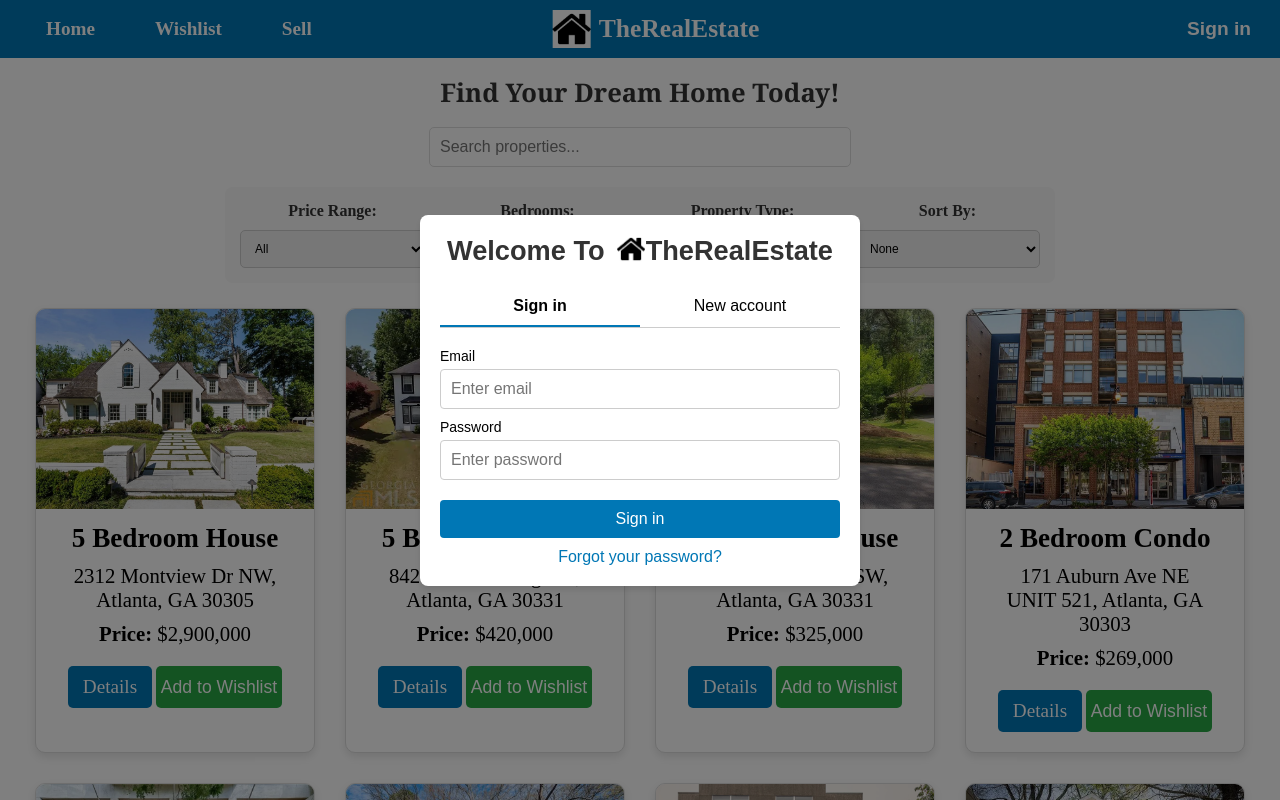
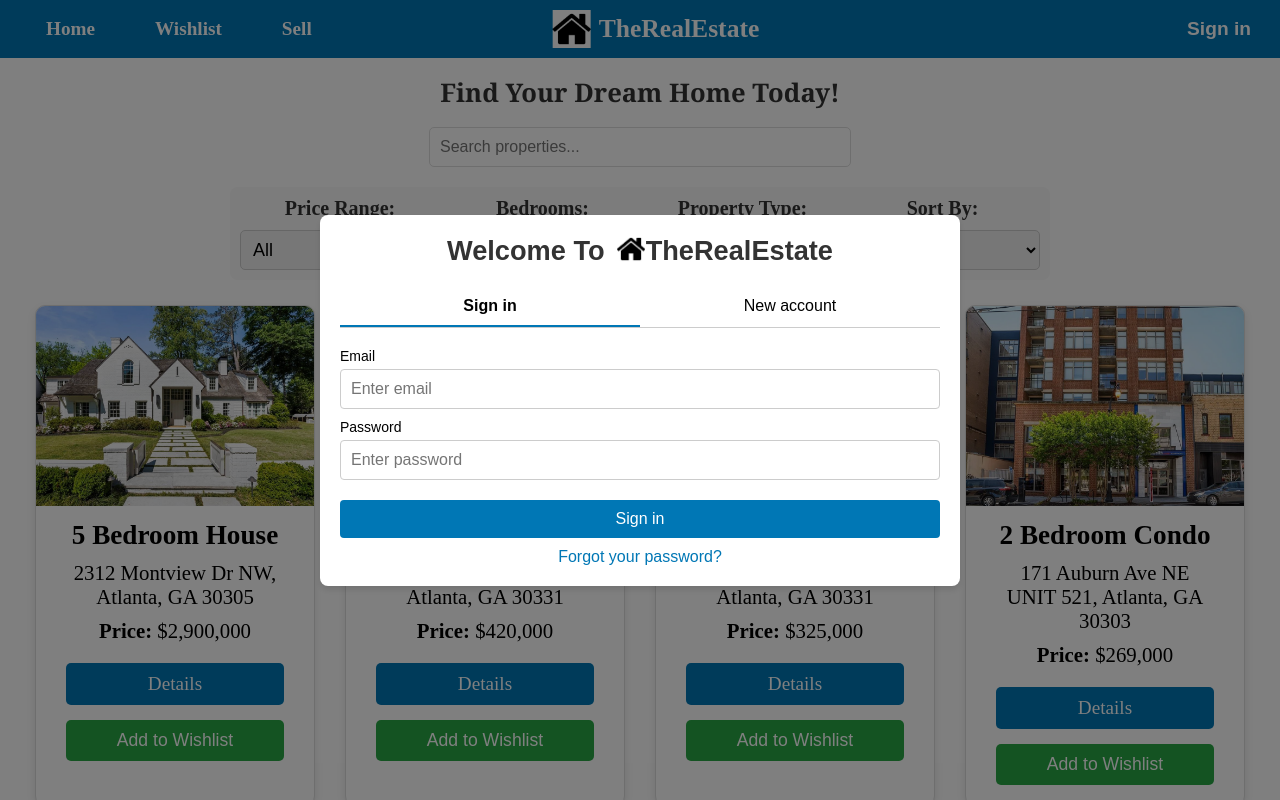
Before and after one commit to Ridvan2002/TheRealEstate, a React (Vite) app: page / in a window 1280 px wide. Both pictures are taken after a click on the link "Sell". Shown: the top 800 px of the page. Built offline with nearby package versions, Linux system fonts and the light colour scheme.

Commit message:
resizing

```diff
--- a/src/components/Auth.jsx
+++ b/src/components/Auth.jsx
@@ -35,10 +35,14 @@ function Auth({ isOpen, onClose }) {
   return (
     <div className="auth-modal-overlay" onClick={onClose}>
       <div className="auth-modal" onClick={(e) => e.stopPropagation()}>
-        <div className="auth-title">
-          <span className="welcome-text">Welcome To</span>
-          <img src={`${basePath}/house.png`} alt="house icon" className="title-icon" />
-          <h2 className="title-text">TheRealEstate</h2>
+      <div className="auth-title">
+          <div className="welcome-row">
+            <span className="welcome-text">Welcome To</span>
+          </div>
+          <div className="title-row">
+            <img src={`${basePath}/house.png`} alt="house icon" className="title-icon" />
+            <h2 className="title-text">TheRealEstate</h2>
+          </div>
         </div>
         <div className="auth-header">
           <button
--- a/src/styles/Auth.css
+++ b/src/styles/Auth.css
@@ -15,7 +15,7 @@
     background-color: white;
     padding: 20px;
     border-radius: 8px;
-    width: 400px;
+    width: 50%;
     position: relative;
     box-shadow: 0 4px 6px rgba(0, 0, 0, 0.1);
     font-family: Arial, sans-serif;
@@ -46,6 +46,12 @@
     font-weight: bold;
     color: #333;
     margin: 0;
+}
+
+.title-row {
+    display: flex;
+    flex-direction: row; /* Use flex-direction to stack elements vertically */
+    align-items: center; /* Center the items horizontally if needed */
 }
 
 .auth-header {
@@ -116,3 +122,30 @@
 .forgot-password a:hover {
     text-decoration: underline;
 }
+
+@media (max-width: 480px) {
+    .auth-modal {
+        width: 70%; /* Takes up 90% of the screen width */
+    }
+}
+
+@media (max-width:850px) {
+    .auth-modal {
+        width: 70%; /* Takes up 90% of the screen width */
+    }
+}
+@media (max-width: 551px) {
+
+    .auth-title {
+        display: flex;
+        flex-direction: column; /* Use flex-direction to stack elements vertically */
+        align-items: center; /* Center the items horizontally if needed */
+    }
+}
+
+@media (min-width: 1280px) {
+    .auth-modal{
+    max-width: 600px;
+    }
+
+}
--- a/src/styles/PropertyCard.css
+++ b/src/styles/PropertyCard.css
@@ -34,9 +34,10 @@
 
 .property-actions {
     display: flex;
+    flex-direction: column;
     justify-content: space-around;
     margin-top: 20px;
-    gap: 0px; /* Optional: Adds space between buttons */
+    gap: 15px; /* Optional: Adds space between buttons */
     margin-bottom: 10px;
 }
 
@@ -97,21 +98,12 @@
         margin: 10px auto; /* Centers card on smaller screens */
     }
 
-    .property-details h2 {
-        font-size: 1.4rem;
-    }
-
-    .property-details p {
-        font-size: 1.2rem;
-    }
-
     .property-actions {
         flex-direction: column;
         margin-top: 10px;
     }
 
-    .btn-primary,
-    .btn-secondary {
+    .btn-primary{
         padding: 10px 0px;
         width: 100%;
         margin-top: 10px;
@@ -123,22 +115,4 @@
     .property-card {
         max-width: 350px; /* Ensures it doesn't exceed 350px on very small screens */
     }
-
-    .property-details h2 {
-        font-size: 1.2rem;
-    }
-
-    .property-details p {
-        font-size: 1.0rem;
-    }
-
-    .property-actions {
-        flex-direction: column;
-    }
-
-    .btn-primary,
-    .btn-secondary {
-        width: 100%;
-        margin-top: 10px;
-    }
 }
--- a/src/styles/index.css
+++ b/src/styles/index.css
@@ -142,18 +142,25 @@ h1 {
   margin-top: 10px;
 }
 
+@media (min-width: 1440px) {
+  .property-grid {
+    grid-template-columns: repeat(4, 1fr); /* 5 cards per row for very large screens */
+    max-width: 1800px;
+    width: 95%;
+  }
+}
 
-@media (min-width: 1600px) {
+@media (min-width: 1840px) {
   .property-grid {
     grid-template-columns: repeat(5, 1fr); /* 5 cards per row for very large screens */
-    max-width: 2000px;
+    max-width: 1800px;
   }
 }
 
 @media (max-width: 950px) {
   .property-grid {
     grid-template-columns: repeat(2, 1fr); /* 2 cards per row for small screens */
-    max-width: 1000px;
+    max-width: 800px;
   }
 
   .nav-sign-in-large {
@@ -242,62 +249,24 @@ h1 {
   display: flex;
   flex-direction: column;
   font-weight: bold;
-  font-size: 15px;
+  font-size: 20px;
   color: #333;
 }
 
 .filters select {
   padding: 8px;
-  font-size: 13px;
+  font-size: 18px;
   border-radius: 5px;
   border: 1px solid #ccc;
   margin-top: 10px;
 }
 
-/* Adjust filter layout on larger screens */
-@media (min-width: 768px) {
-  .filters {
-    grid-template-columns: repeat(2, 1fr); /* Two columns for medium screens */
-    padding: 5px;
-    gap: 5px;
-  }
-  .filters label {
-    font-size: 12px;
-  }
-  .filters select {
-    padding: 10px;
-    font-size: 16px;
-  }
-}
-
-@media (min-width: 992px) {
-  .filters {
-    grid-template-columns: repeat(4, 1fr); /* Four columns for large screens */
-    padding: 10px;
-    gap: 20px;
-  }
-  .filters label {
-    font-size: 16px;
-  }
-  .filters select {
-    padding: 12px;
-    font-size: 14px;
-  }
-}
-
 @media (min-width: 1200px) {
   .filters {
     grid-template-columns: repeat(4, 1fr);
-    max-width: 800px;
-    padding: 15px;
-    gap: 20px;
   }
   .filters label {
-    font-size: 16px;
-  }
-  .filters select {
-    padding: 10px;
-    font-size: 12px;
+    max-width: 200px;
   }
 }
 
@@ -306,7 +275,6 @@ h1 {
   display: flex;
   justify-content: center;
   align-items: center;
-  min-height: 100vh;
   padding: 20px;
 }
 
@@ -319,31 +287,21 @@ h1 {
   text-align: center;
 }
 
-@media (min-width: 411px) and (max-width: 480px) {
+@media (max-width: 580px) {
   .property-grid {
     grid-template-columns: 1fr; /* 1 card per row for very small screens */
   }
 
   .filters {
-    grid-template-columns: repeat(2, 1fr);
-    max-width: 800px;
-    padding: 10px;
-    gap: 5px;
+    grid-template-columns: repeat(1, 1fr);
     margin: 0px 15px;
   }
+}
+  @media (min-width: 481px) and (max-width: 950px) {
+    .filters {
+      grid-template-columns: repeat(2, 1fr);
+    }
 
-}
-
-@media (max-width: 412px) {
-  .property-grid {
-    grid-template-columns: 1fr; /* 1 card per row for very small screens */
-  }
-}
-
-@media (min-width: 370px) and (max-width: 411px) {
-  .filters {
-    grid-template-columns: repeat(2, 1fr);
-  }
 }
 
 /* Base style */
@@ -357,7 +315,7 @@ h1 {
   border-radius: 5px;
 }
 
-@media (max-width: 767px) {
+@media (max-width: 480px) {
   .search-input {
       min-width: 200px; /* Increase max-width for medium screens */
   }
```
